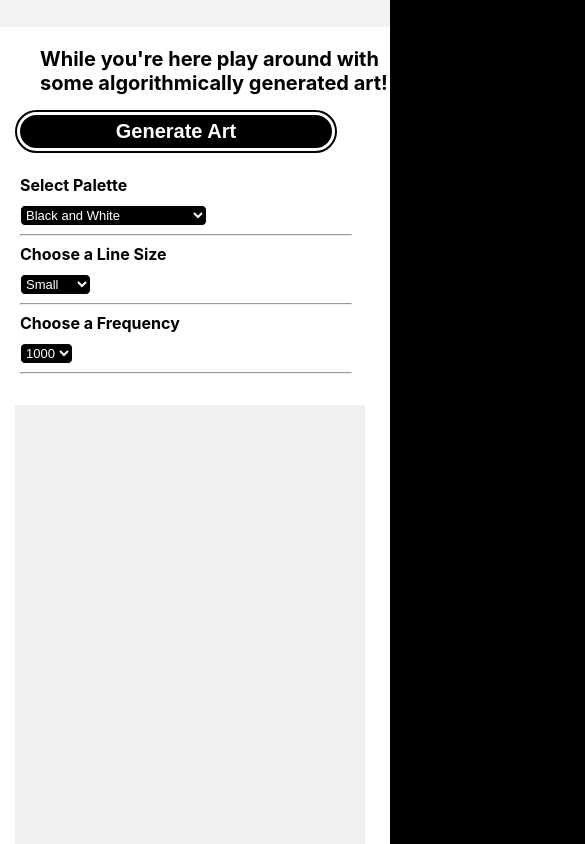
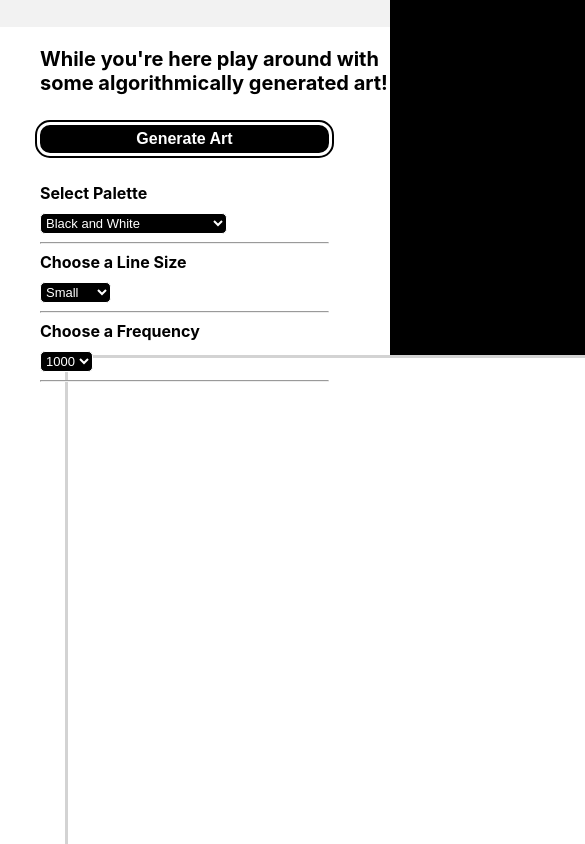
Before and after one commit to ammarj15/myPersonalWebsite, a React (Create React App) app: page / in a window 390 px wide. Shown: the part 2560-3404 px from the top of the page, 585 px wide, since content can reach past the window. Built offline with nearby package versions, Linux system fonts and the light colour scheme.

Commit message:
dynamic canvas sizing, responsivness, updated art generation

```diff
--- a/src/P5Canvas.jsx
+++ b/src/P5Canvas.jsx
@@ -1,91 +1,166 @@
-import React, { useRef, useEffect, useState } from 'react';
+// import React, { useRef, useEffect, useState } from 'react';
+// import p5 from 'p5';
+
+
+// function P5Canvas({ currentPalette, palettes, strokeWeight, numParticles}) {
+
+//   const canvasRef = useRef();
+//   let particles = [];
+//   //fiddle with this num
+//   const noiseScale = .01 * Math.random();
+
+
+//   //defualt palette
+
+
+//   useEffect(() => {
+//     const sketch = (p) => {
+//       p.setup = () => {
+//         // p.createCanvas(350, 450);
+//         p.createCanvas(594, 738);
+//         // p.createCanvas(p.windowWidth, (p.windowWidth / 3) * 4);
+//         // if (p.height > p.windowHeight) {
+//         //   p.resizeCanvas((p.windowHeight / 4) * 3, p.windowHeight);
+//         // }
+//         // p.resizeCanvas((p.windowHeight / 4) * 3, p.windowHeight);
+//         for(let i = 0; i <= numParticles; i++) {
+//           particles.push(p.createVector(p.random(p.width), p.random(p.height)));
+//         }
+//       };
+
+
+//       p.draw = () => {
+//         p.background(1, 10);
+
+//         p.strokeWeight(strokeWeight);
+
+//         for(let i = 0; i < numParticles; i++) {
+//           let part = particles[i];
+
+//           applyColor(p, i);
+
+//           p.point(part.x, part.y);
+
+//           let n = p.noise(part.x * noiseScale, part.y * noiseScale);
+//           let a = p.TAU * n;
+//           part.x += p.cos(a);
+//           part.y += p.sin(a);
+
+//           if(!onScreen(part)) {
+//             part.x = p.random(p.width);
+//             part.y = p.random(p.height);
+//           }
+//         }
+//       };
+
+//       function onScreen(v) {
+//         return v.x >= 0 && v.x <= p.width && v.y >= 0 && v.y <= p.height;
+//       }
+
+//       function applyColor(p, index) {
+//         if (Array.isArray(currentPalette) && currentPalette.length > 0) {
+//           let colorIndex = index % currentPalette.length;
+//           p.stroke(
+//             currentPalette[colorIndex][0],
+//             currentPalette[colorIndex][1],
+//             currentPalette[colorIndex][2]
+//           );
+//         } else {
+//           // Handle the case where currentPalette is not properly defined
+//           console.error('currentPalette is not a valid array');
+//         }
+//       }
+
+//       setTimeout(() => {
+//         p.noLoop()}, 1000);
+//     };
+
+//     const instance = new p5(sketch, canvasRef.current);
+//     // Cleanup function
+//     return () => {
+//       instance.remove();
+//       console.log('cleanup complete');
+//     };
+
+//   },
+//   );
+
+//   return <div ref={canvasRef}></div>
+// }
+// export default P5Canvas;
+import React, { useState } from 'react';
 import p5 from 'p5';
 
+function P5Canvas({ currentPalette, palettes, strokeWeight, numParticles, onImageGenerated }) {
+  useState(() => {
+    const sketch = (p) => {
+      let particles = [];
+      const noiseScale = 0.01 * Math.random();
 
-function P5Canvas({ currentPalette, palettes, strokeWeight, numParticles}) {
+      p.setup = () => {
+        // Create an off-screen canvas
+        const canvas = p.createCanvas(594, 738);
+        canvas.hide();  // Hide the canvas
 
-  const canvasRef = useRef();
-  let particles = [];
-  //fiddle with this num
-  const noiseScale = .01 * Math.random();
-
-
-  //defualt palette
-
-
-  useEffect(() => {
-    const sketch = (p) => {
-      p.setup = () => {
-        p.createCanvas(350, 450);
-        //p.createCanvas(2000, 500)
-        // p.createCanvas(p.windowWidth, (p.windowWidth / 3) * 4);
-        // if (p.height > p.windowHeight) {
-        //   p.resizeCanvas((p.windowHeight / 4) * 3, p.windowHeight);
-        // }
-        // p.resizeCanvas((p.windowHeight / 4) * 3, p.windowHeight);
-        // p.maxCanv = (450, 550)
-        for(let i = 0; i <= numParticles; i++) {
+        for (let i = 0; i < numParticles; i++) {
           particles.push(p.createVector(p.random(p.width), p.random(p.height)));
         }
       };
 
-
       p.draw = () => {
         p.background(1, 10);
-
         p.strokeWeight(strokeWeight);
 
-        for(let i = 0; i < numParticles; i++) {
-          let part = particles[i];
-
+        for (let i = 0; i < numParticles; i++) {
+          const part = particles[i];
           applyColor(p, i);
-
           p.point(part.x, part.y);
 
-          let n = p.noise(part.x * noiseScale, part.y * noiseScale);
-          let a = p.TAU * n;
+          const n = p.noise(part.x * noiseScale, part.y * noiseScale);
+          const a = p.TAU * n;
           part.x += p.cos(a);
           part.y += p.sin(a);
 
-          if(!onScreen(part)) {
+          if (!onScreen(part)) {
             part.x = p.random(p.width);
             part.y = p.random(p.height);
           }
         }
       };
 
-      function onScreen(v) {
-        return v.x >= 0 && v.x <= p.width && v.y >= 0 && v.y <= p.height;
-      }
+      const onScreen = (v) => v.x >= 0 && v.x <= p.width && v.y >= 0 && v.y <= p.height;
 
-      function applyColor(p, index) {
+      const applyColor = (p, index) => {
         if (Array.isArray(currentPalette) && currentPalette.length > 0) {
-          let colorIndex = index % currentPalette.length;
+          const colorIndex = index % currentPalette.length;
           p.stroke(
             currentPalette[colorIndex][0],
             currentPalette[colorIndex][1],
             currentPalette[colorIndex][2]
           );
-        } else {
-          // Handle the case where currentPalette is not properly defined
-          console.error('currentPalette is not a valid array');
         }
-      }
+      };
 
       setTimeout(() => {
-        p.noLoop()}, 5000);
+        p.noLoop();
+
+        // Extract the WebP image data
+        const dataUrl = p.canvas.toDataURL('image/webp');
+        onImageGenerated(dataUrl); // Pass the dataUrl back to the parent
+
+        p.remove(); // Remove the canvas from the DOM
+      }, 1000);
     };
 
-    const instance = new p5(sketch, canvasRef.current);
-    // Cleanup function
+    const p5Instance = new p5(sketch);
+
+    // Cleanup function to remove the p5 instance
     return () => {
-      instance.remove();
-      console.log('cleanup complete');
+      p5Instance.remove();
     };
+  }, [currentPalette, strokeWeight, numParticles, onImageGenerated]);
 
-  },
-  );
+  return null; // No canvas rendered in the DOM
+}
 
-  return <div ref={canvasRef}></div>
-}
 export default P5Canvas;
--- a/src/components/Art.jsx
+++ b/src/components/Art.jsx
@@ -7,9 +7,10 @@ import PaletteSelector from './PaletteSelector';
 
 const Art = () => {
 
-  const [generated, setGenerated] = useState(null);
+  const [generationCount, setGenerationCount]= useState(0);
   const [strokeWeight, setStrokeWeight] = useState(1);
   const [numParticles, setNumParticles] = useState(1000)
+  const [imageData, setImageData] = useState('');
 
   const palettes = {
     goldenYellow: [[255, 223, 0], [135, 206, 250]], // Golden Yellow and Sky Blue
@@ -32,18 +33,26 @@ const Art = () => {
     setNumParticles(newParticles);
   }
 
+  const handleImageGenerated = (base64Image) => {
+    setImageData(base64Image);
+  }
+
+  const handleGenerateArt = () => {
+    setGenerationCount(prevCount => prevCount + 1);
+  }
+
     return (
       <div className='art-section'>
         <div className='art-title'>
         {"While you're here play around with some algorithmically generated art!"}
         </div>
+  <div className='generator-canvas'>
+    <div className='selectors'>
         <div className='button-container'>
-          {generated ? (<button className='generator' onClick={() => setGenerated(!generated)}>
-            Clear</button>)
-            : (<button className='generator' onClick={() => setGenerated(!generated) }>Generate Art</button>)
-          }
-          </div>
-    <div className='selectors'>
+          <button className='generator' onClick={handleGenerateArt}>
+            Generate Art
+          </button>
+        </div>
       <PaletteSelector palettes={palettes} handlePaletteChange={handlePaletteChange} />
       <hr className='art-break'></hr>
         <label>
@@ -69,17 +78,23 @@ const Art = () => {
         </label>
         <hr className='art-break'></hr>
     </div>
-    {generated ? (
+    {generationCount > 0 ? (
             <div className='art-canvas'>
               <P5Canvas
+                key={generationCount}
+                className='sketch'
                 palettes={palettes}
                 currentPalette={currentPalette}
                 strokeWeight={strokeWeight}
                 numParticles={numParticles}
+                onImageGenerated={handleImageGenerated}
                 />
+              {imageData && <img className='image' src={imageData} alt="Generated Art"/>}
             </div>
-            ) : <div className='placeholder-box'></div>
-          }
+            ) : (
+           <div className='placeholder-box'></div>
+            )}
+      </div>
     <p></p>
   </div>
     );
--- a/src/styles/Art.scss
+++ b/src/styles/Art.scss
@@ -5,7 +5,14 @@
   height: 100vh;
 }
 
-@media screen and (max-width: 840px) {
+
+@media screen and (max-width: 1140px) {
+  .art-section {
+    height: 1200px;
+  }
+}
+
+@media screen and (max-width: 730px) {
   .art-section {
     height: 1000px;
   }
@@ -31,35 +38,59 @@
   font-weight: 600;
   background-color: black;
   color: white;
-  border-radius: 50px;
+  border-radius: 10px;
   border-style: solid;
   border-color: black;
-  width: 70%;
+  width: 600px;
   cursor: pointer;
   float: left;
-  margin: 20px;
+  margin-bottom: 30px;
   padding: 3px;
+
+  /* Outline settings */
   outline: 2px solid black;
   outline-offset: 3px;
 }
 
 .art-canvas {
-  float: right;
-  margin-right: 100px;
-  margin-top: -130px;
+  margin-right: 200px;
+  margin-top: 100px;
+  max-width: 594px;
+  max-height: 738px;
 }
 
-@media screen and (max-width: 1230px) {
+.sketch {
+  display: none;
+}
+
+.generator-canvas {
+  display: flex;
+  justify-content: space-between;
+  margin-left: 50px;
+  margin-top: -70px;
+}
+
+@media screen and (max-width: 1585px) {
   .art-canvas {
-    margin-top: -130px;
+    margin-left: 70px;
+    // max-width: 90%;
+    min-width: 350px;
+    min-height: 450px;
   }
 }
 
-@media screen and (max-width: 840px) {
+@media screen and (max-width: 1140px) {
+  .generator-canvas {
+    flex-direction: column;
+  }
+
   .art-canvas {
-    margin-top: 130px;
-    float: left;
-    margin-left: 15px;
+    margin-top: 200px;
+    min-width: 350px;
+    min-height: 450px;
+    max-width: 525px;
+    max-height: 675px;
+    margin-left: -10px;
   }
 }
 
@@ -74,6 +105,7 @@
   font-size: large;
   font-weight: 700;
   border-radius: 10px;
+  display: block;
 }
 
 .button-container {
@@ -83,36 +115,46 @@
 
 @media screen and (max-width: 1140px) {
   .selectors {
-    width: 300px;
+    margin-left: -10px;
   }
 }
 
 @media screen and (max-width: 840px) {
   .selectors {
-  margin-top: 80px;
+  margin-top: 100px;
   font-size: medium;
   width: 85%;
   }
+  .generator {
+    font-size: medium;
+  }
+  .button-container {
+    width: 100%;
+  }
 }
 
-@media screen and (max-width: 840px) {
+@media screen and (max-width: 1140px) {
   .art-break {
     margin-top: 10px;
   }
 }
 
 .placeholder-box {
-  width: 350px; /* Set the width to match your canvas width */
-  height: 450px; /* Set the height to match your canvas height */
-  background-color: #f0f0f0; /* Set the background color or any other styles */
-  float: right;
-  margin-right: 100px;
-  margin-top: -130px;
+  width: 594px; /* Set the width to match your canvas width */
+  height: 738px; /* Set the height to match your canvas height */
+  background-color: white; /* Set the background color or any other styles */
+  margin-right: 200px;
+  margin-top: 100px;
+  border-style: solid;
+  border-color: lightgray;
+  border-radius: 5px;
+  //aspect-ratio: 3/4;
+  display: block;
 }
 
 @media screen and (max-width: 1230px) {
   .placeholder-box {
-    margin-top: -130px;
+    margin-top: 130px;
   }
 }
 
@@ -126,3 +168,10 @@
     width: 100%;
   }
 }
+
+.image {
+  width: 100%;
+  height: auto;
+  max-width: 100%;
+  display: block;
+}
```
